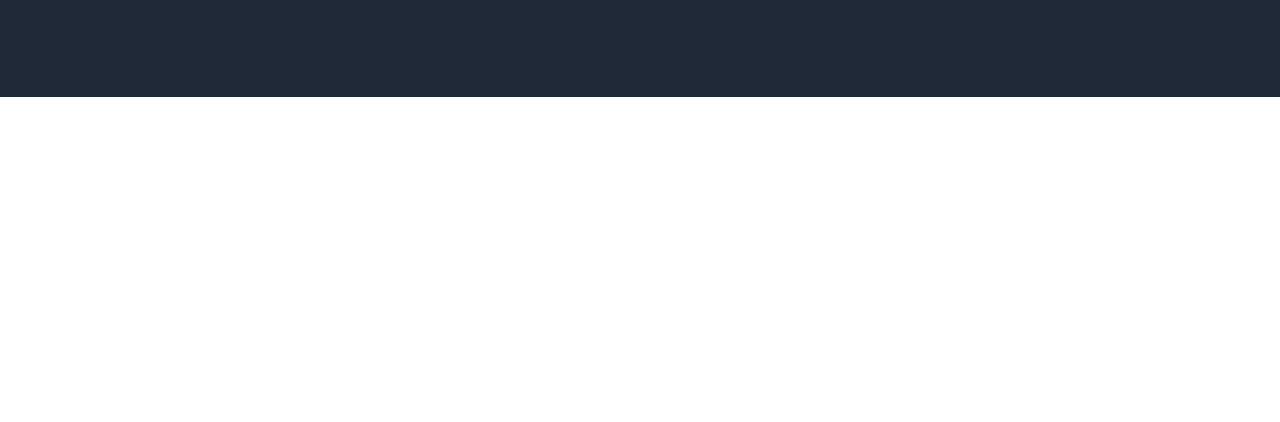
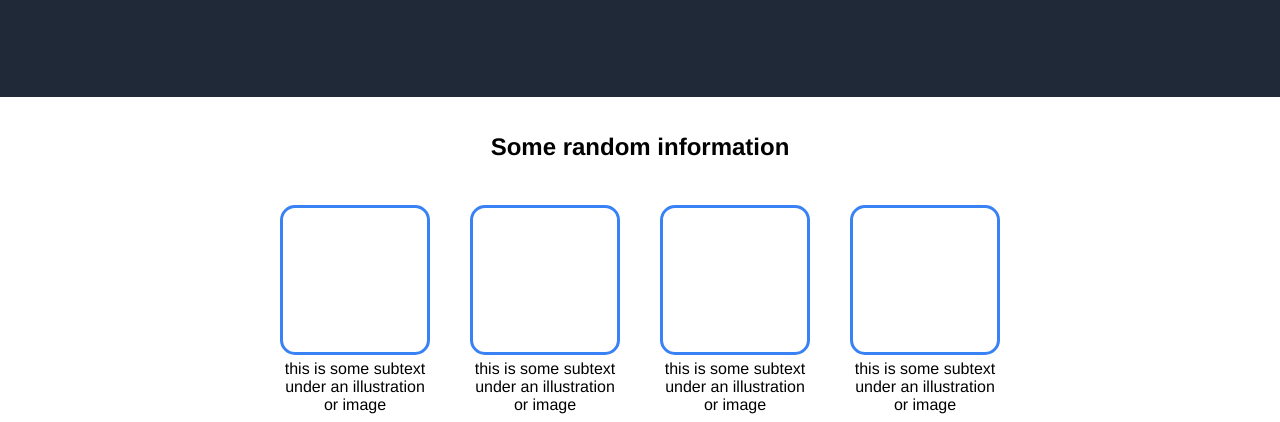
Before and after one commit to miguelpoulin/landing-page-project, a plain HTML site: page index.html in a window 1280 px wide. Shown: the part 531-953 px from the top of the page. Before the commit the page ends 800 px from the top, so only its background shows below. Drawn offline with Linux system fonts and the light colour scheme.

Commit message:
Add CSS & HTML for section 2

```diff
--- a/index.html
+++ b/index.html
@@ -26,5 +26,27 @@
             <img src="img/WhatsApp Image 2022-04-23 at 3.27.37 PM.jpeg" class="product" alt="Concept image">
         </div>
     </div>
+    <div class="s2">
+        <h2>Some random information</h2>
+            <div class="squares">
+                <div class="container">
+                    <div class="square"></div>
+                    <p>this is some subtext under an illustration or image</p>
+                </div>
+                <div class="container">
+                    <div class="square"></div>
+                    <p>this is some subtext under an illustration or image</p>
+                </div>
+                <div class="container">
+                    <div class="square"></div>
+                    <p>this is some subtext under an illustration or image</p>
+                </div>
+                <div class="container">
+                    <div class="square"></div>
+                    <p>this is some subtext under an illustration or image</p>
+                </div>
+            </div>
+        </div>
+    </div>
 </body>
 </html>
--- a/style.css
+++ b/style.css
@@ -17,8 +17,11 @@ body {
     align-content: center;
 }
 
+.nav, .content-s1 {
+    width: 65%;
+}
+
 .nav {
-    width: 65%;
     height: 50px;
     display: flex;
     justify-content: space-between;
@@ -32,7 +35,6 @@ h3, h1 {
 }
 
 .content-s1{
-    width: 65%;
     height: auto;
     margin: 100px;
     display: flex;
@@ -80,3 +82,39 @@ button{
     height: auto;
     margin-left: 40px;
 }
+
+.s2 {
+    text-align: center;
+    width: 55%;
+    margin: 0 auto;
+}
+
+h2 {
+    height: 100px;
+    display: flex;
+    justify-content: center;
+    align-items: center;
+}
+
+.squares {
+    height: 225px;
+    display: flex;
+    justify-content: center;
+    gap: 40px;
+}
+
+.container {
+    display: flex;
+    flex-flow: column nowrap;
+    justify-content: center;
+    width: 150px;
+    gap: 5px;
+}
+
+.square {
+    border: 3px solid #3882F6;
+    border-radius: 15px;
+    height: 150px;
+    width: 150px;
+    flex-grow: 0;
+}
```
